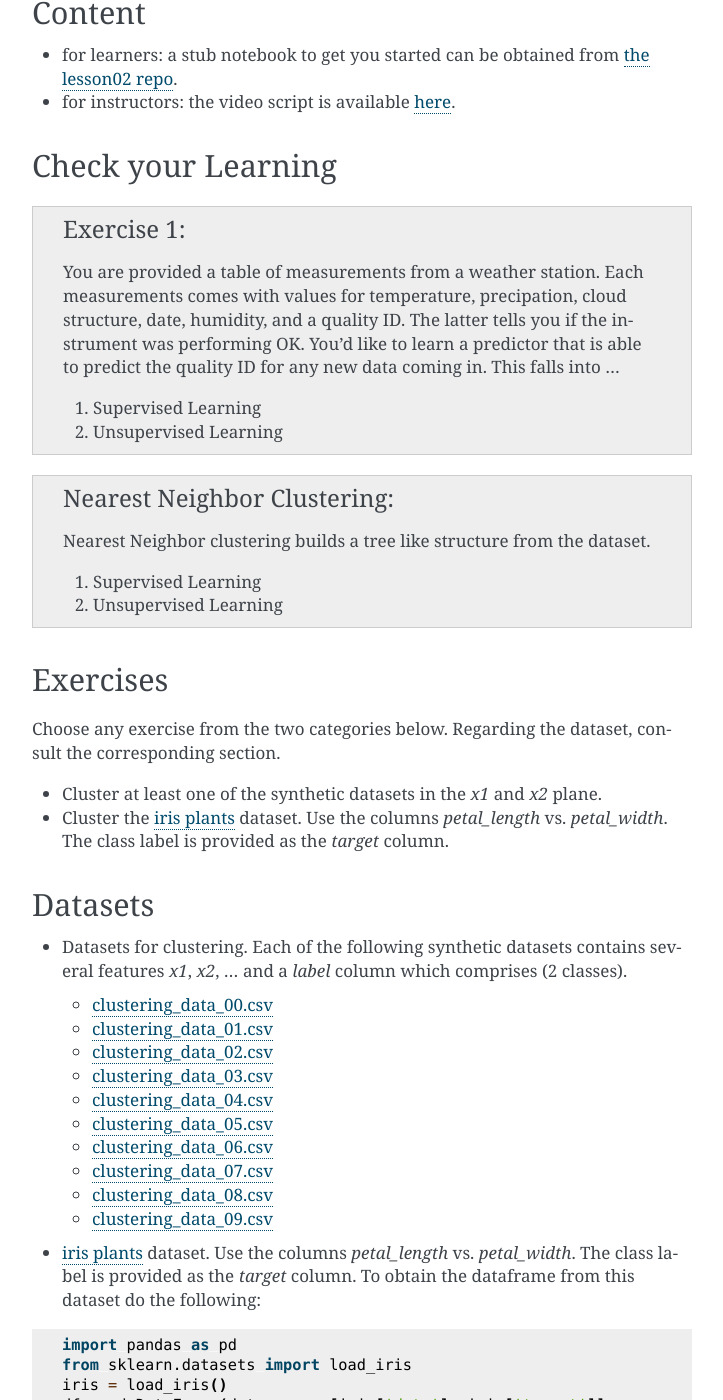
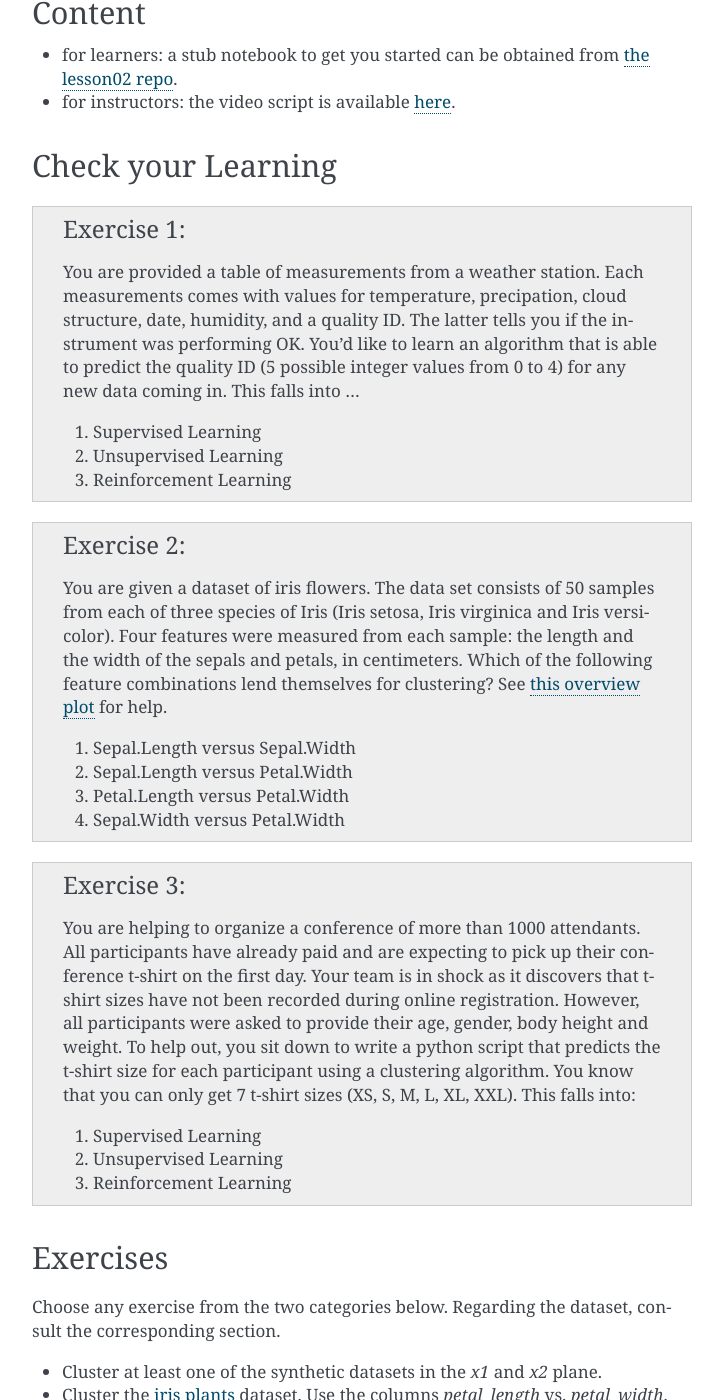
Before and after one commit to deeplearning540/deeplearning540.github.io, a Sphinx documentation site: the page built from source/lesson02/content.rst, in a window 1280 px wide and 1400 px high, scrolled down 469 px. Shown: the whole window, without its empty margins (388-1111 px from the left). Built offline with Sphinx 7.4.7, drawn with Linux system fonts in a browser that asks for light colours.

Commit message:
check your learning completed

```diff
--- a/source/lesson02/content.rst
+++ b/source/lesson02/content.rst
@@ -24,19 +24,29 @@ Check your Learning
 
 .. admonition:: Exercise 1
 
-   You are provided a table of measurements from a weather station. Each measurements comes with values for temperature, precipation, cloud structure, date, humidity, and a quality ID. The latter tells you if the instrument was performing OK. You'd like to learn a predictor that is able to predict the quality ID for any new data coming in. This falls into ...
+   You are provided a table of measurements from a weather station. Each measurements comes with values for temperature, precipation, cloud structure, date, humidity, and a quality ID. The latter tells you if the instrument was performing OK. You'd like to learn an algorithm that is able to predict the quality ID (5 possible integer values from 0 to 4) for any new data coming in. This falls into ...
 
    1. Supervised Learning
    2. Unsupervised Learning
+   3. Reinforcement Learning
 
 
-.. admonition:: Nearest Neighbor Clustering
+.. admonition:: Exercise 2
 
-   Nearest Neighbor clustering builds a tree like structure from the dataset.
+   You are given a dataset of iris flowers. The data set consists of 50 samples from each of three species of Iris (Iris setosa, Iris virginica and Iris versicolor). Four features were measured from each sample: the length and the width of the sepals and petals, in centimeters. Which of the following feature combinations lend themselves for clustering? See `this overview plot <https://en.wikipedia.org/wiki/Iris_flower_data_set#/media/File:Iris_dataset_scatterplot.svg>`_ for help.
+
+   1. Sepal.Length versus Sepal.Width
+   2. Sepal.Length versus Petal.Width
+   3. Petal.Length versus Petal.Width
+   4. Sepal.Width versus Petal.Width
+
+.. admonition:: Exercise 3
+
+   You are helping to organize a conference of more than 1000 attendants. All participants have already paid and are expecting to pick up their conference t-shirt on the first day. Your team is in shock as it discovers that t-shirt sizes have not been recorded during online registration. However, all participants were asked to provide their age, gender, body height and weight. To help out, you sit down to write a python script that predicts the t-shirt size for each participant using a clustering algorithm. You know that you can only get 7 t-shirt sizes (XS, S, M, L, XL, XXL). This falls into:
 
    1. Supervised Learning
    2. Unsupervised Learning
-
+   3. Reinforcement Learning
 
 
 Exercises
```
